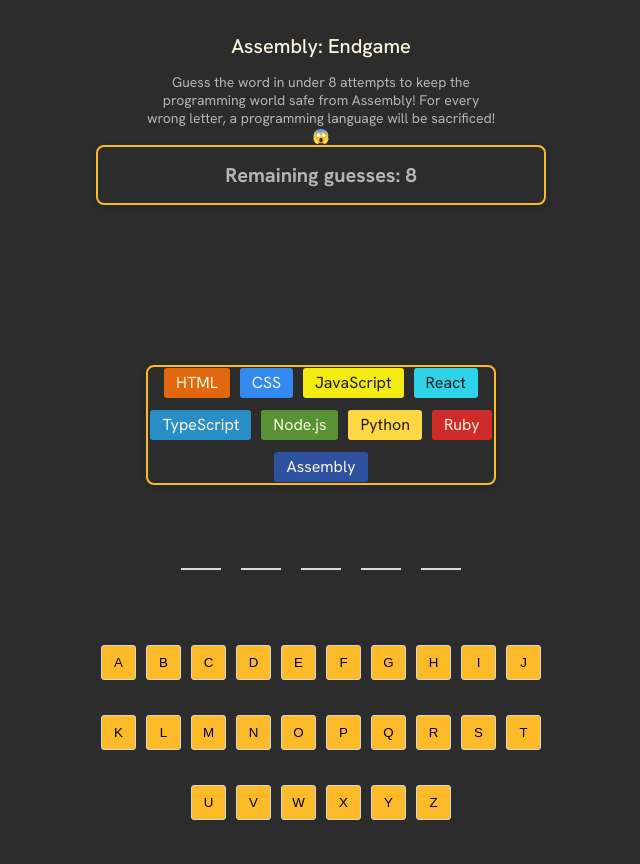
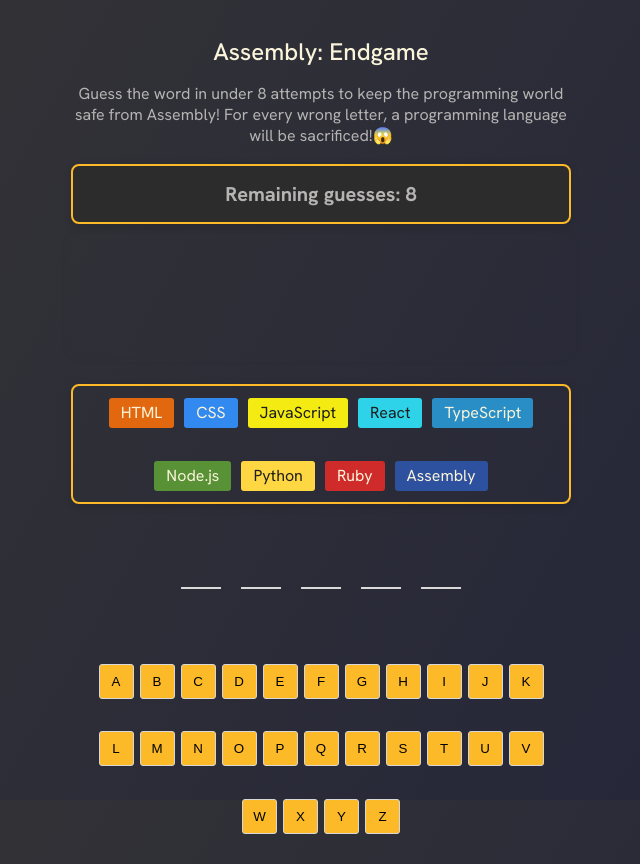
Before and after one commit to Anuska86/Endgame, a React (Vite) app in the folder endgame/: page / in a window 1280 px wide. Shown: the whole page, without its empty margins (319-959 px from the left). Built offline with nearby package versions, Linux system fonts and the light colour scheme.

Commit message:
Update index.css

```diff
--- a/endgame/src/index.css
+++ b/endgame/src/index.css
@@ -15,7 +15,7 @@
 body {
   margin: 0;
   font-family: "Hanken Grotesk", Arial, sans-serif;
-  background-color: #2c2c2c;
+  background: linear-gradient(120deg, #353535 0%, #23243a 100%);
   color: #d9d9d9;
   padding: 20px;
   height: 100vh;
@@ -28,14 +28,14 @@
 }
 
 header > h1 {
-  font-size: 1.25rem;
+  font-size: 1.50rem;
   font-weight: 500;
   color: #f9f4da;
 }
 
 header > p {
   font-size: 0.875rem;
-  max-width: 350px;
+  /*max-width: 350px;*/
   color: #b6b3b3;
 }
 
@@ -45,6 +45,9 @@
   align-items: center;
   width: 100%;
   margin: 0 auto;
+  margin-top: 0.5em;
+  margin-bottom: 0.5em;
+  font-size: 1rem;
 }
 
 .game-status {
@@ -64,6 +67,8 @@
   width: 100%;
   box-sizing: border-box;
   overflow: hidden;
+  box-shadow: 0 2px 12px rgba(60, 60, 80, 0.08);
+  transition: background 0.4s;
 }
 
 .game-status--won {
@@ -93,11 +98,12 @@
   display: flex;
   flex-wrap: wrap;
   gap: 10px;
-  margin: 20px 0;
+
   justify-content: center;
   align-items: center;
-  max-width: 350px;
+  /*max-width: 350px;*/
   margin: 20px auto 35px auto;
+  width: 100%;
   height: 120px;
   overflow: hidden;
   border: 2px solid #fcba29;
@@ -203,6 +209,7 @@
   align-items: center;
   width: 100%;
   margin: 0 auto;
+  margin-top: 0.5em;
   font-size: 1.25rem;
   font-weight: 500;
   padding: 0.75em 1.5em;
@@ -216,7 +223,7 @@
 .keyboard {
   display: flex;
   flex-wrap: wrap;
-  gap: 10px;
+  gap: 2px 6px;
   justify-content: center;
   align-items: flex-start;
   max-width: 450px;
```
